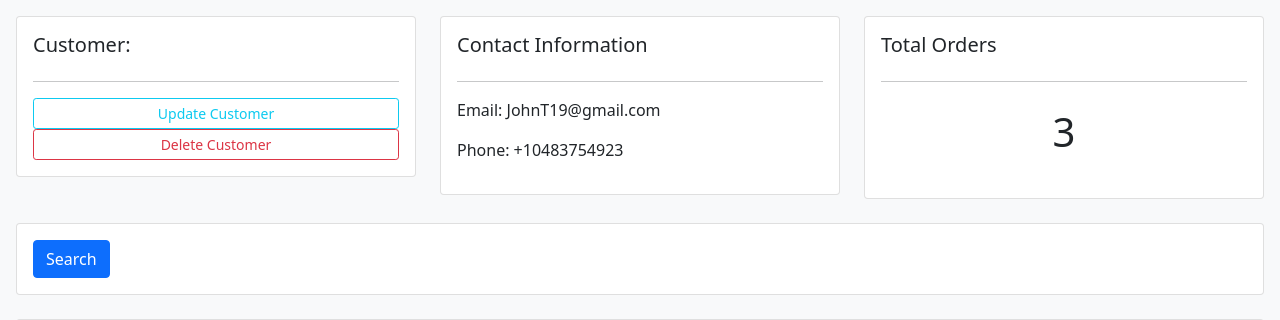
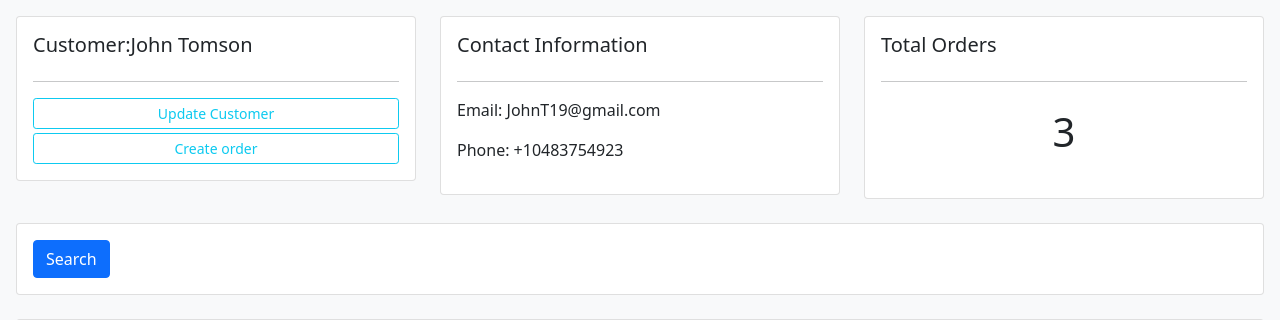
Before and after one commit to GaLaxY1101/CrashCourse, a Django app: page /customer/1/ in a window 1280 px wide. Shown: the part 56-376 px from the top of the page. Run offline with Django 3.2, Linux system fonts and the light colour scheme; data comes from the database, SQL or seed files in the repository; both versions use the stored data as it was after the commit.

Commit message:
Add Inline Formsets into create order

```diff
--- a/src/accounts/templates/accounts/customer.html
+++ b/src/accounts/templates/accounts/customer.html
@@ -5,10 +5,10 @@
 	<div class="row">
 		<div class="col-md">
 			<div class="card card-body">
-				<h5>Customer:</h5>
+				<h5>Customer:{{customer.name}}</h5>
 				<hr>
 				<a class="btn btn-outline-info  btn-sm btn-block" href="">Update Customer</a>
-				<a class="btn btn-outline-danger  btn-sm btn-block" href="">Delete Customer</a>
+				<a class="btn btn-outline-info  btn-sm btn-block mt-1" href="{% url 'create_order' customer.id %}">Create order</a>
 
 			</div>
 		</div>
--- a/src/accounts/templates/accounts/home.html
+++ b/src/accounts/templates/accounts/home.html
@@ -30,7 +30,6 @@
 		<h5>LAST 5 ORDERS</h5>
 		<hr>
 		<div class="card card-body">
-			<a class="btn btn-primary btn-sm btn-block" href="{% url 'create_order' %}">Create Order</a>
 			<table class="table table-sm">
 				<tr>
 					<th>Product</th>
--- a/src/accounts/urls.py
+++ b/src/accounts/urls.py
@@ -5,7 +5,7 @@ urlpatterns = [
     path('', views.homepage, name = 'home' ),
     path('customer/<str:pk>/', views.customer, name='customer'),
     path('products/', views.products, name = 'products'),
-    path('create_order/', views.create_order, name = 'create_order'),
+    path('create_order/<str:pk>/', views.create_order, name = 'create_order'),
     path('update_order/<str:order_pk>/', views.update_order, name = 'update_order'),
     path('delete_order/<str:order_pk>/', views.delete_order, name = 'delete_order'),
     ]
--- a/src/accounts/views.py
+++ b/src/accounts/views.py
@@ -1,5 +1,6 @@
 from django.shortcuts import render,redirect
 from django.http import HttpResponse
+from django.forms import inlineformset_factory # нужно для multiply form
 from .models import *
 from .forms import OrderForm
 
@@ -35,18 +36,20 @@ def customer(request, pk):
 		'orders_c':orders_c,
 		})
 
-def create_order(request):
-
-	form = OrderForm()
+def create_order(request, pk):
+	OrderFormSet = inlineformset_factory(Customer, Order,fields=('product','status'),extra=5) #екстра - количетсов форм
+	customer = Customer.objects.get(id=pk)
+	formset = OrderFormSet(queryset=Order.objects.none(),instance=customer)
+	#form = OrderForm(initial={'customer':customer}) # Initial вставляет  данные из в форму по умолчанию
 	if request.method == 'POST':
 		#print('Printing POST method',request)
-		form = OrderForm(request.POST)
-		if form.is_valid():
-			form.save()
+		formset = OrderFormSet(request.POST,instance=customer)
+		if formset.is_valid():
+			formset.save()
 			return redirect('/')
 
 
-	context = {'form':form}
+	context = {'formset':formset}
 	return render(request, 'accounts/order_form.html',context)
 
 def update_order(request, order_pk):
```
Also changed, not shown: src/accounts/templates/accounts/order_form.html (+10 -4 lines), src/db.sqlite3.
